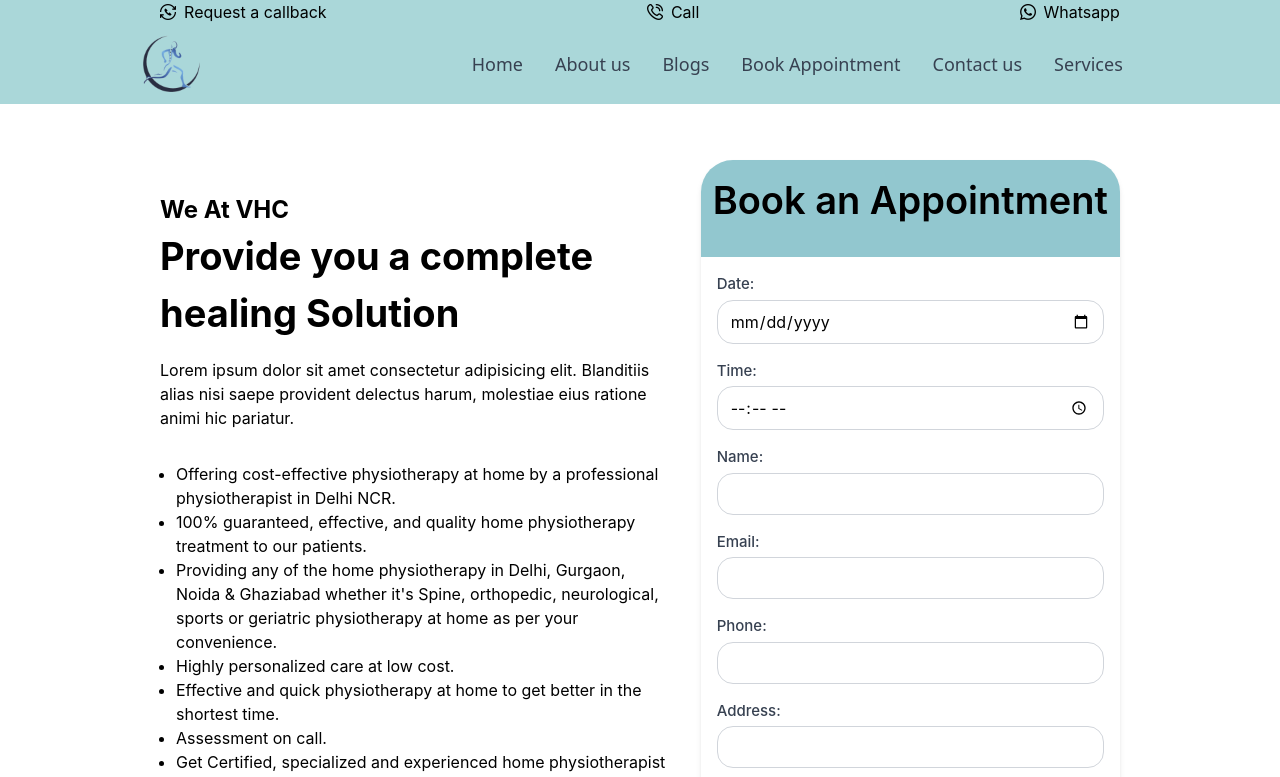
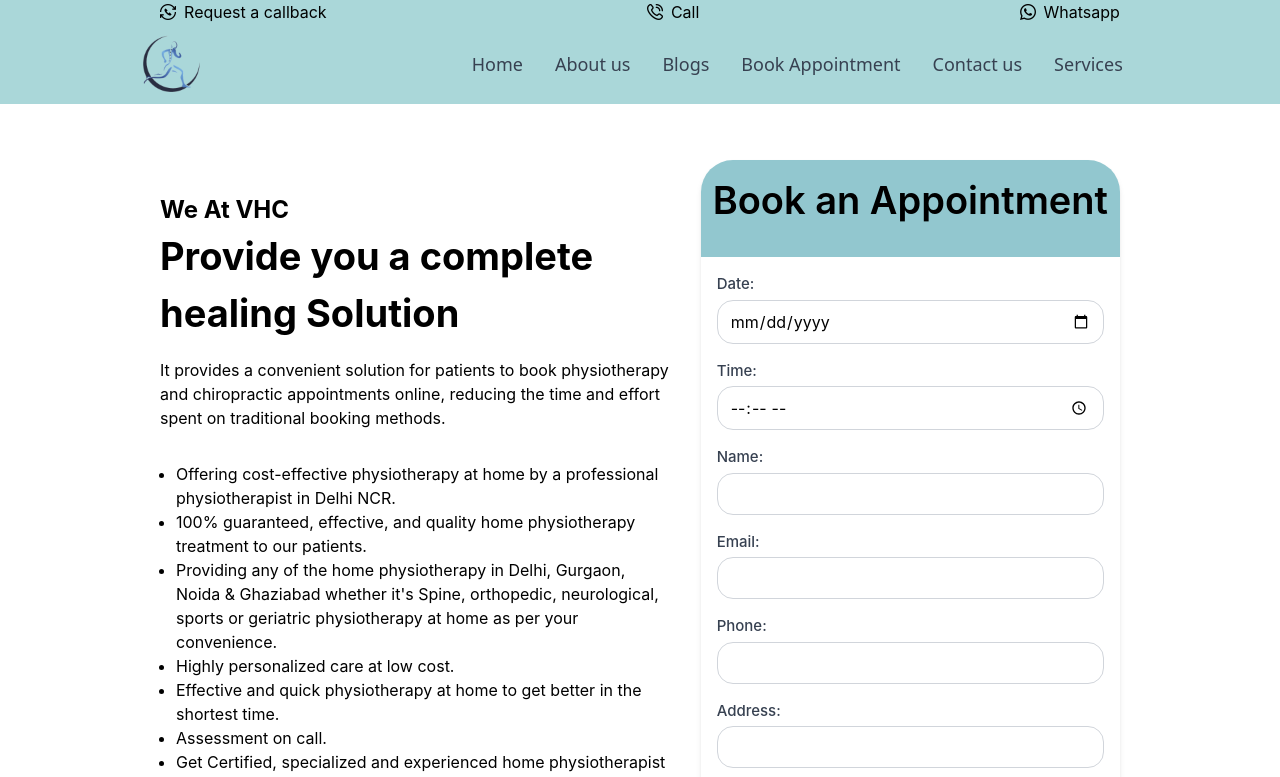
Before and after one commit to pranjalsingh03/vedantahealthcare, a React (Create React App) app: page /appointmentbooking in a window 1280 px wide. Shown: the top 777 px of the page. Built offline with nearby package versions, Linux system fonts and the light colour scheme.

Commit message:
refactor: Update description in Booking component

```diff
--- a/src/comp/Booking/Booking.js
+++ b/src/comp/Booking/Booking.js
@@ -47,7 +47,7 @@ const AppointmentBooking = () => {
                 <div className='ml-40 mt-8 w-4/5 pb-12 text-bookpage'>
                     <h1 className='text-sm font-bold'>We At VHC</h1>
                     <h1 className='text-xl flex font-bold'>Provide you a complete healing Solution</h1>
-                    <p className='pt-4'>Lorem ipsum dolor sit amet consectetur adipisicing elit. Blanditiis alias nisi saepe provident delectus harum, molestiae eius ratione animi hic pariatur.</p>
+                    <p className='pt-4'>It provides a convenient solution for patients to book physiotherapy and chiropractic appointments online, reducing the time and effort spent on traditional booking methods.</p>
                     <ul className="list-disc pl-4">
                         <li className='book-li'>Offering cost-effective physiotherapy at home by a professional physiotherapist in Delhi NCR.</li>
                         <li>100% guaranteed, effective, and quality home physiotherapy treatment to our patients.</li>
```
